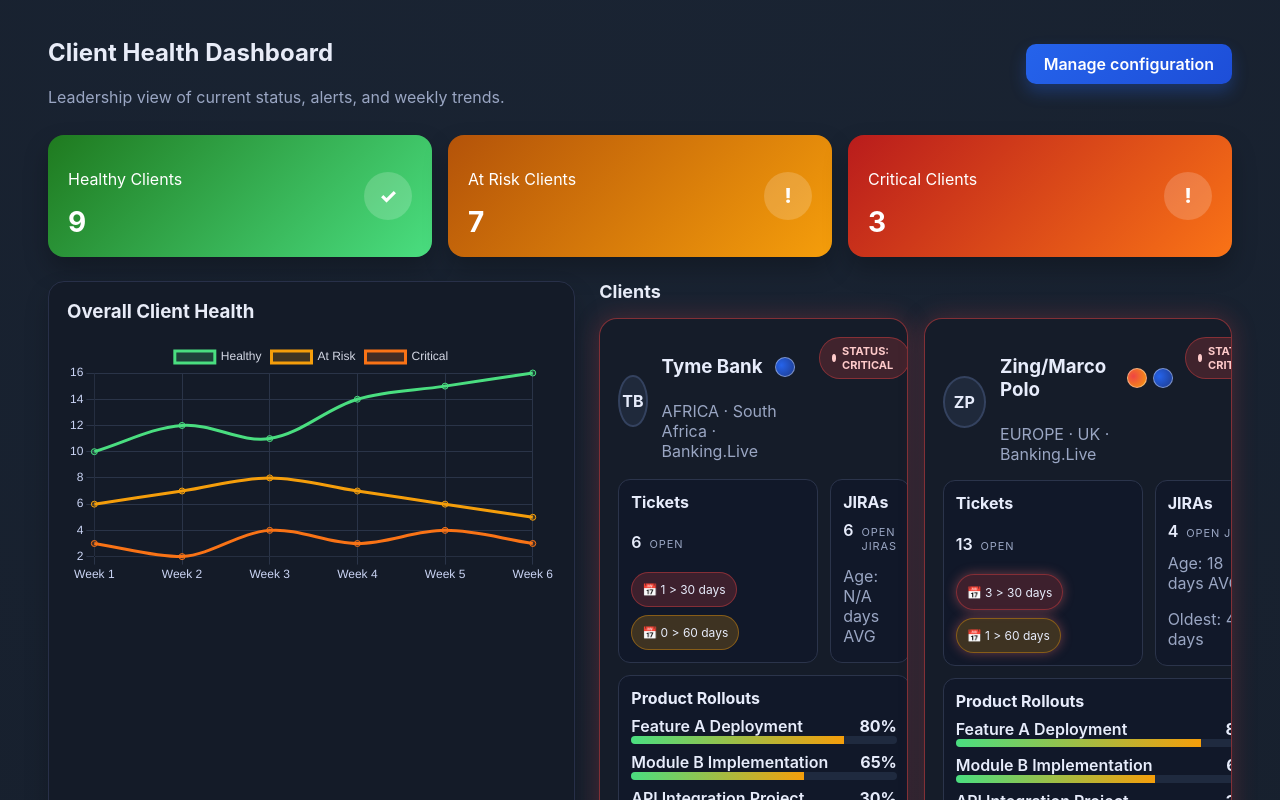
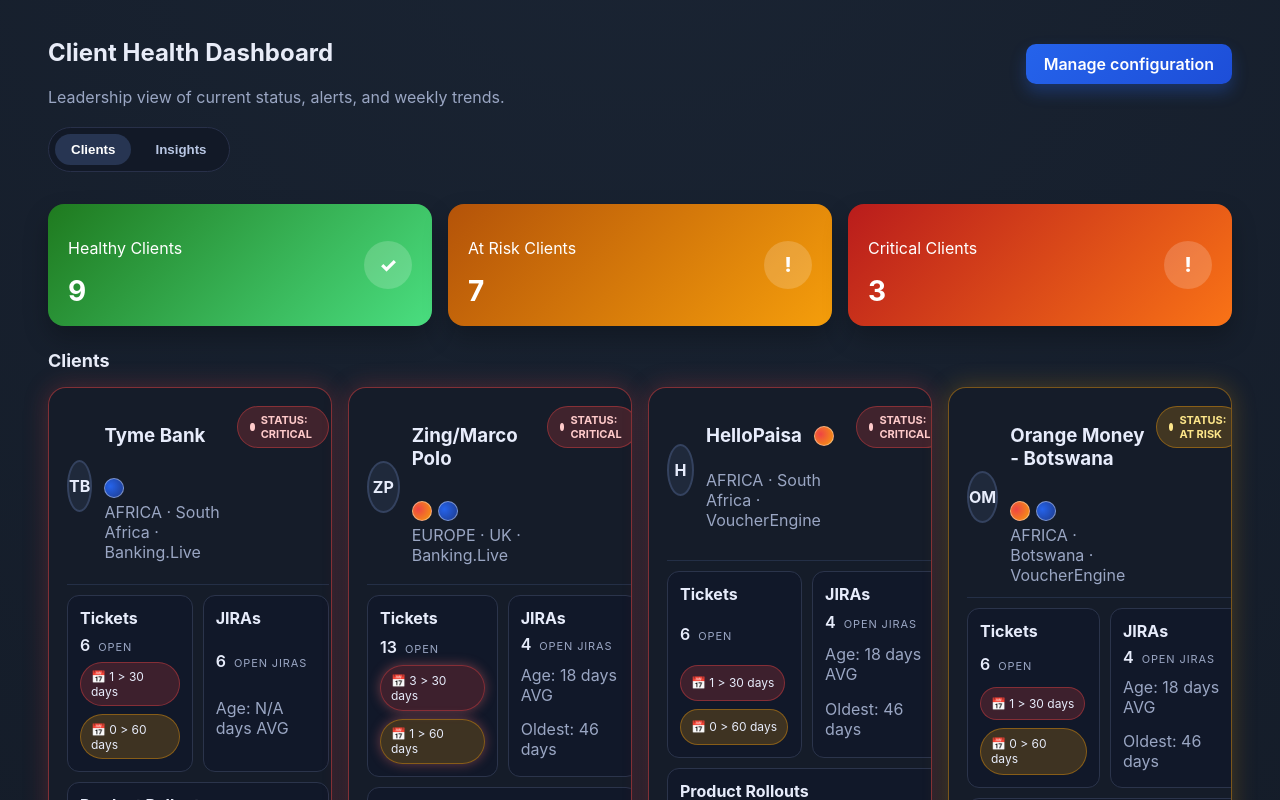
Before and after one commit to rohithpty/ClientDashboard, a React (Vite) app: page / in a window 1280 px wide. Shown: the part 160-960 px from the top of the page. Built offline with nearby package versions, Linux system fonts and the light colour scheme.

Commit message:
Add dashboard insights tab and tighten card layout

```diff
--- a/src/pages/DashboardPage.jsx
+++ b/src/pages/DashboardPage.jsx
@@ -1,3 +1,4 @@
+import { useState } from "react";
 import { Link } from "react-router-dom";
 import {
   Chart as ChartJS,
@@ -46,6 +47,7 @@
   const { clients } = useClients();
   const sortedClients = sortByStatus(clients);
   const counts = getCounts(clients);
+  const [activeTab, setActiveTab] = useState("clients");
 
   const healthTrend = {
     labels: ["Week 1", "Week 2", "Week 3", "Week 4", "Week 5", "Week 6"],
@@ -132,6 +134,25 @@
         </Link>
       </div>
 
+      <div className="dashboard-tabs">
+        <button
+          type="button"
+          className={`tab-button ${activeTab === "clients" ? "tab-button--active" : ""}`}
+          onClick={() => setActiveTab("clients")}
+        >
+          Clients
+        </button>
+        <button
+          type="button"
+          className={`tab-button ${activeTab === "insights" ? "tab-button--active" : ""}`}
+          onClick={() => setActiveTab("insights")}
+        >
+          Insights
+        </button>
+      </div>
+
+      {activeTab === "clients" ? (
+        <>
           <div className="summary-grid">
             <div className="summary-card summary-card--healthy">
               <div>
@@ -155,9 +176,17 @@
               <span className="summary-icon">!</span>
             </div>
           </div>
-
-      <div className="dashboard-layout">
-        <div className="dashboard-left">
+          <div className="status-group">
+            <h3 className="status-title">Clients</h3>
+            <div className="client-grid client-grid--dense">
+              {sortedClients.map((client) => (
+                <ClientCard key={client.id} client={client} />
+              ))}
+            </div>
+          </div>
+        </>
+      ) : (
+        <div className="dashboard-layout dashboard-layout--insights">
           <div className="panel">
             <h3>Overall Client Health</h3>
             <Line data={healthTrend} options={chartOptions} />
@@ -169,7 +198,10 @@
           <div className="panel panel--compact">
             <h3>SLA Compliance</h3>
             <div className="panel-sla">
-              <Doughnut data={slaData} options={{ plugins: { legend: { display: false } } }} />
+              <Doughnut
+                data={slaData}
+                options={{ plugins: { legend: { display: false } } }}
+              />
               <div>
                 <p className="muted">Overall SLA score</p>
                 <h2>72%</h2>
@@ -177,17 +209,7 @@
             </div>
           </div>
         </div>
-        <div className="dashboard-right">
-          <div className="status-group">
-            <h3 className="status-title">Clients</h3>
-            <div className="client-grid client-grid--dense">
-              {sortedClients.map((client) => (
-                <ClientCard key={client.id} client={client} />
-              ))}
-            </div>
-          </div>
-        </div>
-      </div>
+      )}
     </section>
   );
 }
--- a/src/styles.css
+++ b/src/styles.css
@@ -161,6 +161,35 @@
   gap: 24px;
 }
 
+.dashboard-layout--insights {
+  grid-template-columns: repeat(auto-fit, minmax(280px, 1fr));
+}
+
+.dashboard-tabs {
+  display: inline-flex;
+  gap: 8px;
+  background: #121927;
+  border: 1px solid #283049;
+  padding: 6px;
+  border-radius: 999px;
+  margin: 16px 0 8px;
+}
+
+.tab-button {
+  border: none;
+  background: transparent;
+  color: #b8c6e3;
+  font-weight: 600;
+  padding: 8px 16px;
+  border-radius: 999px;
+  cursor: pointer;
+}
+
+.tab-button--active {
+  background: #273552;
+  color: #fff;
+}
+
 .dashboard-left,
 .dashboard-right {
   display: grid;
@@ -230,7 +259,7 @@
   border: 1px solid #26304a;
   box-shadow: 0 12px 26px rgba(0, 0, 0, 0.25);
   display: grid;
-  gap: 12px;
+  gap: 10px;
   color: #e7ecfb;
   position: relative;
   overflow: hidden;
@@ -264,12 +293,14 @@
   display: flex;
   align-items: flex-start;
   justify-content: space-between;
-  gap: 12px;
+  gap: 10px;
+  padding-bottom: 8px;
+  border-bottom: 1px solid #242f46;
 }
 
 .health-card__identity {
   display: flex;
-  gap: 14px;
+  gap: 12px;
   align-items: center;
 }
 
@@ -288,6 +319,7 @@
   display: flex;
   align-items: center;
   gap: 12px;
+  flex-wrap: wrap;
 }
 
 .health-card__schemes {
@@ -313,8 +345,8 @@
 
 .health-card__grid {
   display: grid;
-  grid-template-columns: repeat(auto-fit, minmax(200px, 1fr));
-  gap: 12px;
+  grid-template-columns: repeat(2, minmax(0, 1fr));
+  gap: 10px;
 }
 
 .health-card__section {
@@ -323,7 +355,7 @@
   padding: 12px;
   border: 1px solid #2b344b;
   display: grid;
-  gap: 8px;
+  gap: 6px;
 }
 
 .health-card__section h4 {
@@ -331,7 +363,7 @@
 }
 
 .health-card__section--wide {
-  grid-column: span 2;
+  grid-column: 1 / -1;
 }
 
 .health-card__row {
@@ -413,6 +445,10 @@
   justify-content: space-between;
   font-size: 13px;
   color: #cbd5f5;
+}
+
+.health-card__frequency span {
+  white-space: nowrap;
 }
 
 .trend-indicator {
@@ -636,6 +672,11 @@
     grid-column: span 1;
   }
 
+  .dashboard-tabs {
+    width: 100%;
+    justify-content: space-between;
+  }
+
   .dashboard-layout {
     grid-template-columns: 1fr;
   }
```
Lines whose indentation alone changed are shown as unchanged.
